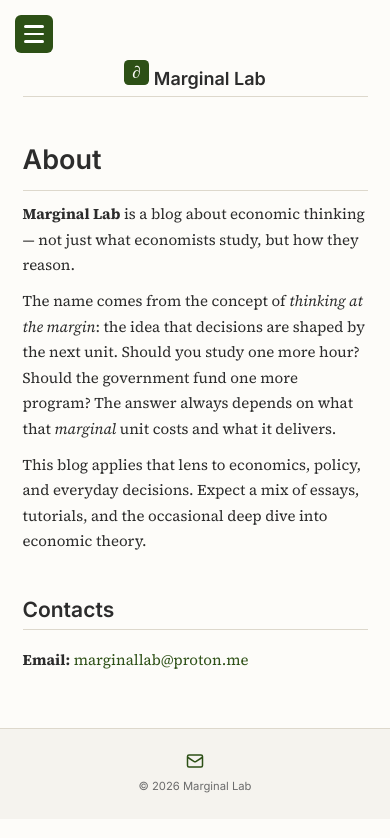
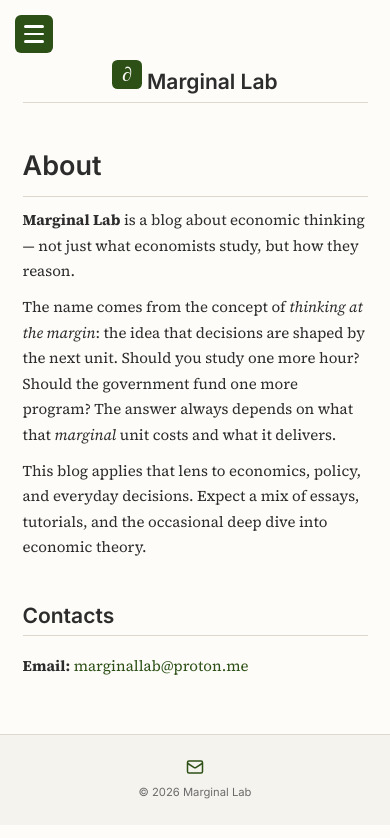
Before and after one commit to marginallabs/marginallabs.github.io, a Jekyll site: the page built from _pages/about.md, in a window 390 px wide. Shown: the top 838 px of the page. Built offline with Jekyll 4.4.1, drawn with Linux system fonts in a browser that asks for light colours.

Commit message:
Adjust mobile title size to match icon

```diff
--- a/assets/css/style.css
+++ b/assets/css/style.css
@@ -970,7 +970,7 @@ pre code { background: none; padding: 0; font-size: 0.9rem; border-radius: 0; }
   /* Hide desktop header on mobile */
   .site-header { display: none; }
 
-.mobile-page-title { display:block; text-align:center; font-family:var(--font-heading); font-size:1.2rem; margin:1rem 0; }  /* Show hamburger */
+.mobile-page-title { display:block; text-align:center; font-family:var(--font-heading); font-size:1.4em; margin:1rem 0; }  /* Show hamburger */
   .sidebar-toggle {
     display: flex;
     position: fixed;
```
